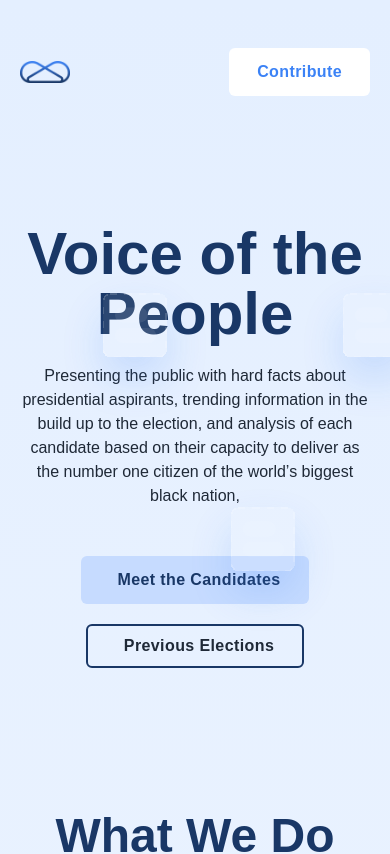
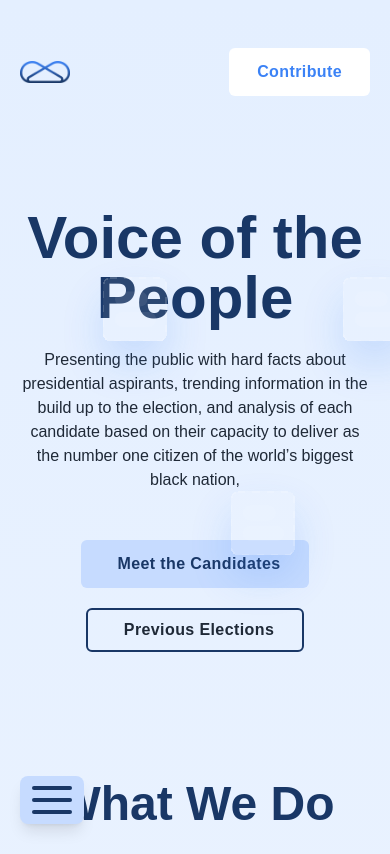
Before and after one commit to Richmond-Eribo/voxpopolli, a React (Create React App) app: page / in a window 390 px wide. Shown: the top 854 px of the page. Built offline with nearby package versions, Linux system fonts and the light colour scheme.

Commit message:
fix bug and Add modal

```diff
--- a/src/App.jsx
+++ b/src/App.jsx
@@ -4,10 +4,12 @@ import Blog from './pages/Blog'
 import Elections from './pages/Elections'
 import Candidates from './pages/Candidates'
 import Candidate from './pages/Candidate'
+import {Footer, Hamburger} from './components'
 
 function App() {
   return (
     <Router>
+      <Hamburger />
       <Routes>
         <Route path='/' element={<Home />} />
 
--- a/src/components/HamburgerDrawer.jsx
+++ b/src/components/HamburgerDrawer.jsx
@@ -1,7 +1,46 @@
-import React from 'react'
+import React, {useState} from 'react'
+import {Navlinks} from './../utils/AllData'
+import {Link} from 'react-router-dom'
 
 const HamburgerDrawer = ({children}) => {
-  return <div className=' '></div>
+  const [isOpen, setIsOpen] = useState(false)
+  const genericHamburgerLine = `h-1 w-10 my-1 rounded-full bg-dark transition ease transform duration-300`
+  return (
+    <div className='fixed inset-x-0 bottom-0 z-50 p-5 dropdown dropdown-top md:hidden transitioning'>
+      <button
+        className='flex flex-col items-center justify-center w-16 h-12 rounded-lg shadow-lg bg-primary-light group'
+        onClick={() => setIsOpen(!isOpen)}
+      >
+        <div
+          className={`${genericHamburgerLine} ${
+            isOpen ? 'rotate-45 translate-y-3  ' : ' group-hover:opacity-100'
+          }`}
+        />
+        <div
+          className={`${genericHamburgerLine} ${isOpen ? 'opacity-0' : ' '}`}
+        />
+        <div
+          className={`${genericHamburgerLine} ${
+            isOpen ? '-rotate-45 -translate-y-3' : ''
+          }`}
+        />
+      </button>
+      {isOpen && (
+        <div
+          tabIndex='0'
+          className='dropdown-content menu   p-2 shadow-lg bg-white/40  backdrop-blur-lg rounded-box w-[250px] '
+        >
+          {Navlinks.map((navLink, index) => (
+            <li key={index}>
+              <Link to={navLink.link} key={index} className='nav'>
+                {navLink.name}
+              </Link>
+            </li>
+          ))}
+        </div>
+      )}
+    </div>
+  )
 }
 
 export default HamburgerDrawer
--- a/src/components/Header.jsx
+++ b/src/components/Header.jsx
@@ -8,7 +8,7 @@ import {Link} from 'react-router-dom'
 function Header() {
   return (
     <div className='flex justify-between '>
-      <section className='relative my-20'>
+      <section className='relative my-16'>
         <div className='mb-8  text-center lg:text-left lg:w-[537px]'>
           <p className='text-6xl font-black md:text-7xl lg:text-8xl text-dark'>
             Voice of the <span className=''>People</span>
--- a/src/components/Modal.jsx
+++ b/src/components/Modal.jsx
@@ -4,24 +4,23 @@ const Modal = () => {
   return (
     <>
       <button>
-        <label for='my-modal' className='button button-white modal-button'>
+        <label htmlFor='my-modal' className='button button-white modal-button'>
           Contribute
         </label>
       </button>
       <input type='checkbox' id='my-modal' className='modal-toggle' />
       <div className='modal'>
         <div className='modal-box'>
-          <h3 className='font-bold text-lg'>Become a Contributor</h3>
+          <h3 className='text-lg font-bold'>Become a Contributor</h3>
           <p className='py-4'>
-            Hey, you can assist voxpopuli in contributing to voxpopuli by
-            filling the{' '}
-            <span className='underline  decoration-primary text-primary cursor-pointer'>
+            Hey, you can assist in contributing to voxpopuli by filling the{' '}
+            <span className='underline cursor-pointer decoration-primary text-primary'>
               google form
             </span>
           </p>
           <div className='modal-action'>
             <button>
-              <label for='my-modal' className='button '>
+              <label htmlFor='my-modal' className='button '>
                 Close
               </label>
             </button>
--- a/src/components/Nav.jsx
+++ b/src/components/Nav.jsx
@@ -5,7 +5,7 @@ import Modal from './Modal'
 
 function Nav() {
   return (
-    <div className='flex items-center justify-between h-36  '>
+    <div className='flex items-center justify-between h-36 '>
       <Link to='/'>
         <div className='flex items-center'>
           <img src={logo} height={40} width={50} alt='logo' />
@@ -18,7 +18,7 @@ function Nav() {
       <div className='hidden md:flex text '>
         {Navlinks.map(navLink => (
           <Link to={navLink.link} key={navLink.name} className='nav'>
-            <a href='true'>{navLink.name}</a>
+            <p>{navLink.name}</p>
           </Link>
         ))}
       </div>
--- a/src/index.css
+++ b/src/index.css
@@ -27,7 +27,7 @@
     @apply transition-all duration-300 ease-in-out;
   }
   .nav {
-    @apply mr-10 text-base transition-all duration-300 ease-in-out cursor-pointer text-dark hover:text-primary;
+    @apply transition-all duration-300 ease-in-out cursor-pointer md:mr-10 text-dark hover:text-primary;
   }
   .button {
     @apply flex items-center py-3 text-base font-bold tracking-wide transition-all duration-300 ease-in-out rounded-md cursor-pointer px-7;
--- a/src/index.js
+++ b/src/index.js
@@ -13,8 +13,10 @@ const queryClient = new QueryClient()
 ReactDOM.render(
   <React.StrictMode>
     <QueryClientProvider client={queryClient}>
-      <App />
-      <Footer />
+      <div className='relative'>
+        <App />
+        <Footer />
+      </div>
     </QueryClientProvider>
   </React.StrictMode>,
   document.getElementById('root')
--- a/src/pages/Home.jsx
+++ b/src/pages/Home.jsx
@@ -14,8 +14,8 @@ function Home() {
           What We Do
         </h3>
         <div className='flex flex-col items-center justify-around mb-5 lg:flex-row '>
-          {Benefits.map(benefit => (
-            <Card key={benefit.title} {...benefit} />
+          {Benefits.map((benefit, index) => (
+            <Card key={index} {...benefit} />
           ))}
         </div>
       </section>
@@ -48,8 +48,8 @@ function Home() {
         </h3>
 
         <div className='grid grid-cols-1 mb-5 justify-items-center md:grid-cols-2 lg:grid-cols-3'>
-          {RecentPosts.map(recentPost => (
-            <Card key={recentPost.title} {...recentPost} />
+          {RecentPosts.map((recentPost, index) => (
+            <Card key={index} {...recentPost} />
           ))}
         </div>
       </section>
```
